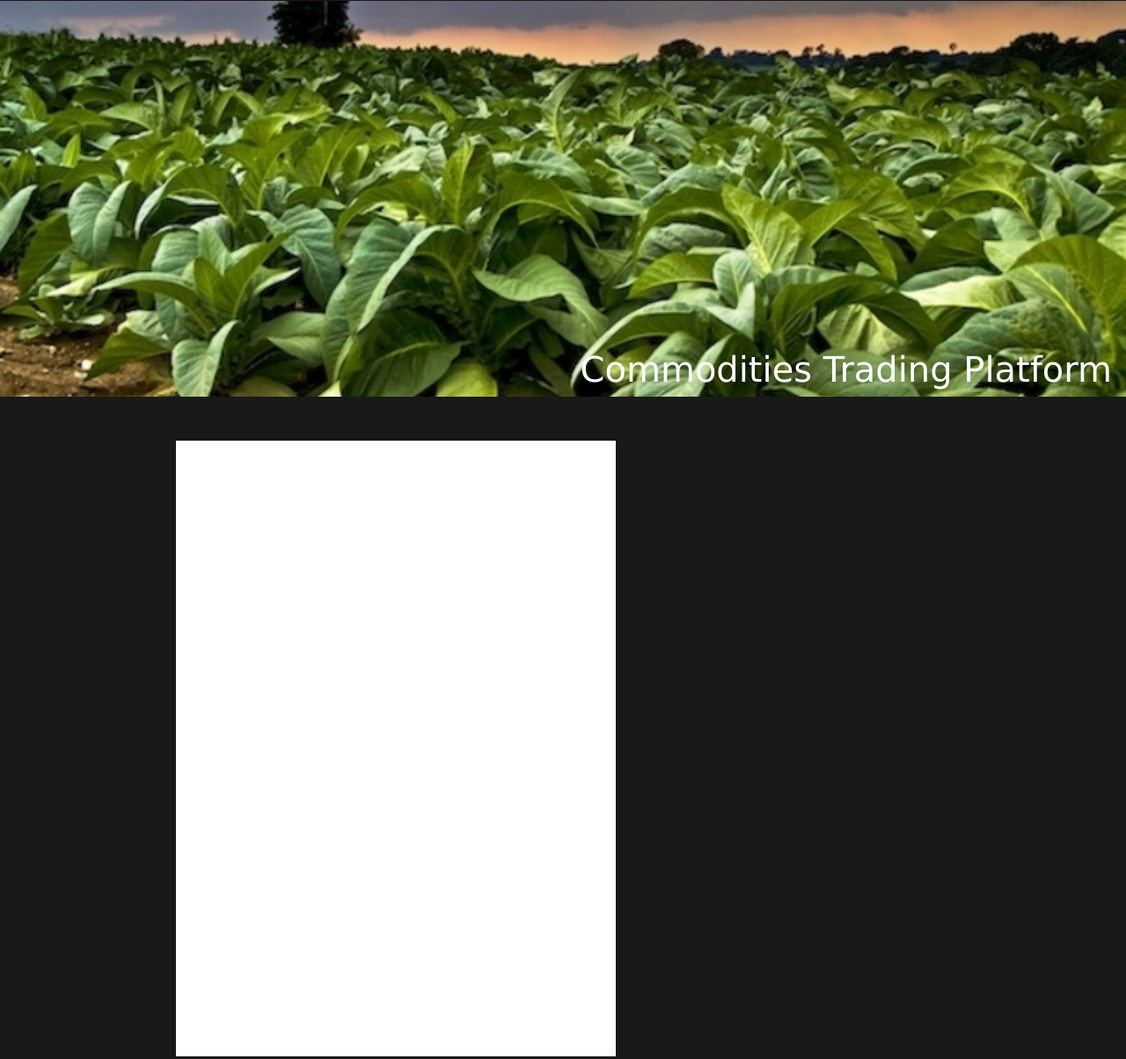
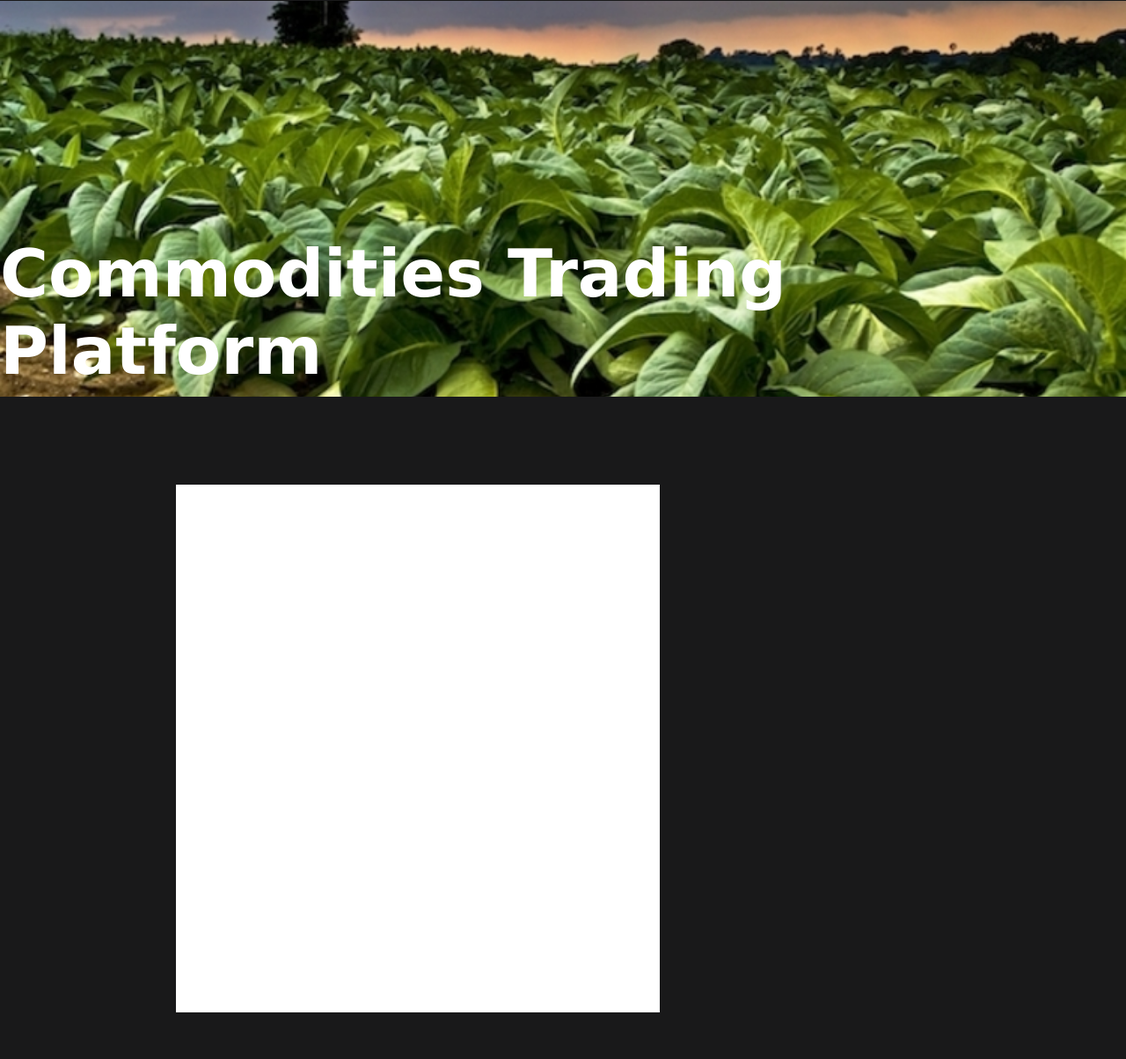
Before and after one commit to TuxedoFish/RiceHack, a website: page views/index.html in a window 1280 px wide. Shown: the part 74-1278 px from the top of the page at 88% size. Drawn offline with nearby package versions, Linux system fonts and the light colour scheme.

Commit message:
final off intial changes onto db stuff

```diff
--- a/public/layout.css
+++ b/public/layout.css
@@ -47,13 +47,14 @@ body {
 
 #quotes {
 	left: 200px;
-	top: 50px;
+	top: 100px;
 
 	position: relative;
 }
 
 .motto{
-	font-size: 40px;
+	font-size: 75px;
+    font-weight: bold;
 	color: #FFFFFF;
 
     position: absolute;
--- a/views/index.html
+++ b/views/index.html
@@ -19,7 +19,7 @@
 		</div>
 	</div>
 	<div class="feed">
-		<canvas id="quotes" width="500px" height="700px" style="background: #FFFFFF;">
+		<canvas id="quotes" width="550px" height="600px" style="background: #FFFFFF;">
 	</div>
 	<div class="input">
 
```
